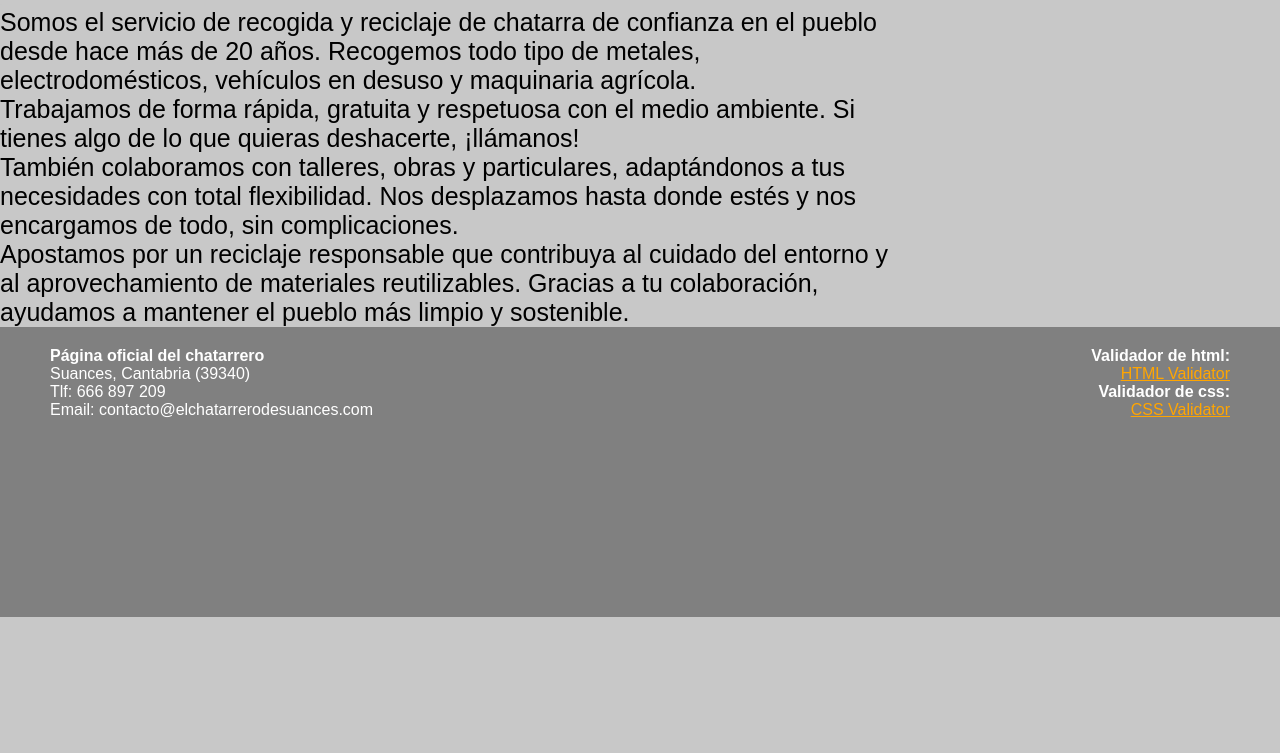
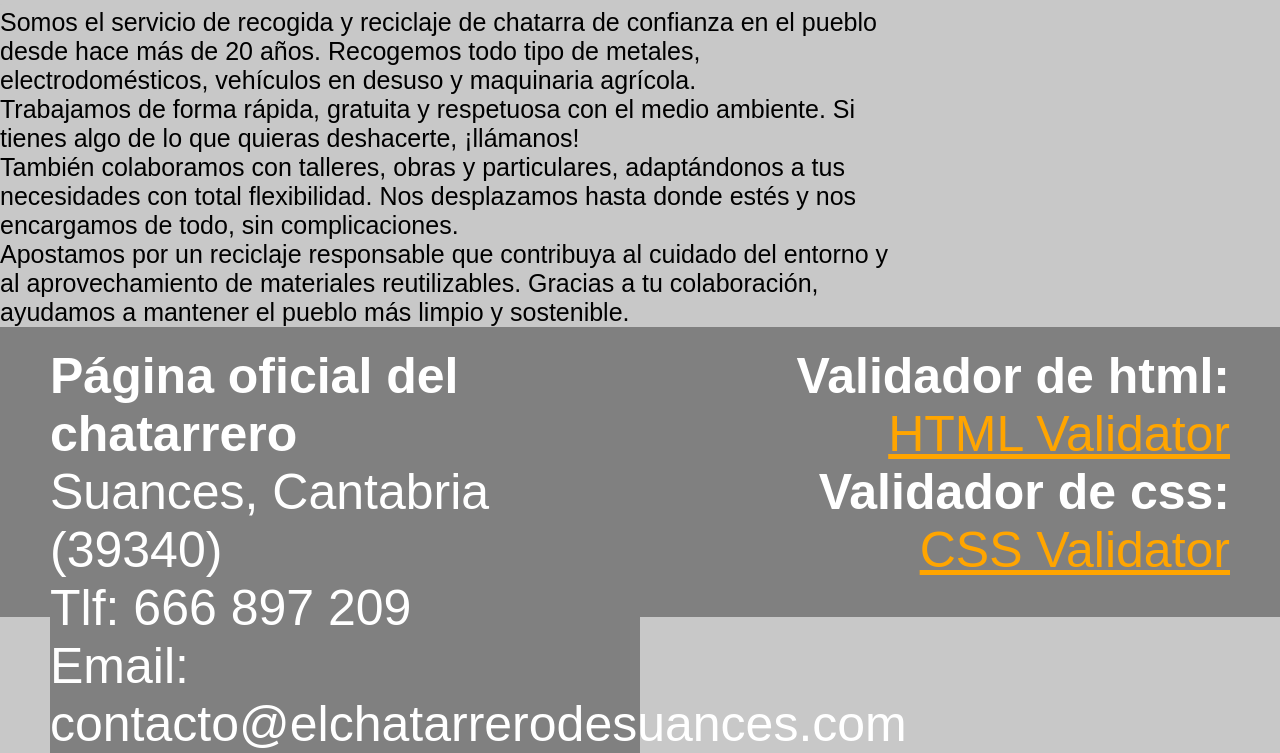
Before and after one commit to HydraAlfredo/paginadelchatarrero, a plain HTML site: page index.html in a window 1280 px wide. Shown: the part 211-964 px from the top of the page. Before the commit the page ends 828 px from the top, so only its background shows below. Drawn offline with Linux system fonts and the light colour scheme.

Commit message:
Update estilos.css

```diff
--- a/estilos.css
+++ b/estilos.css
@@ -98,7 +98,8 @@ footer {
 	padding-left: 50px;
 	padding-right: 50px;
 	padding-top: 20px;
-	padding-bottom: 270px
+	padding-bottom: 270px;
+	font-size: 50px
 
 }
 #d1 {
```
